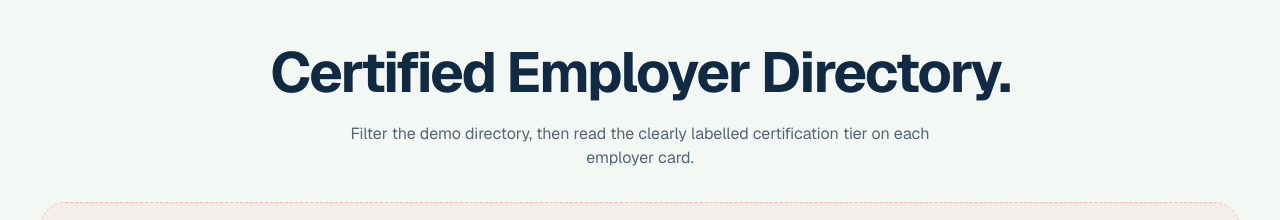
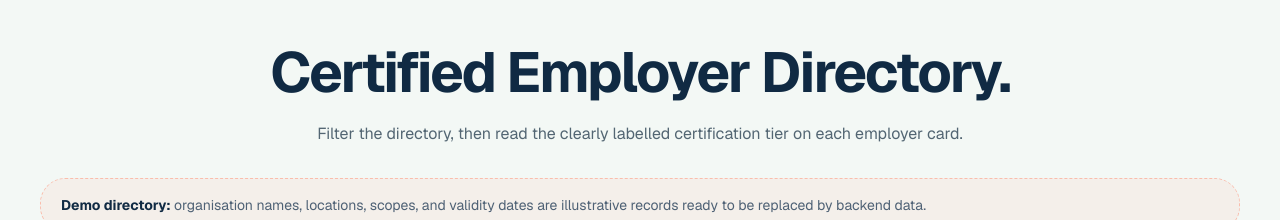
Before and after one commit to nesora-ops/ooc_website, a Next.js app: page /directory in a window 1280 px wide. Shown: the part 2600-2820 px from the top of the page. Built offline with nearby package versions, Linux system fonts and the light colour scheme; no server answers.

Commit message:
content: update directory tier guidance

```diff
--- a/src/app/directory/page.tsx
+++ b/src/app/directory/page.tsx
@@ -81,8 +81,9 @@ export default function DirectoryPage() {
           </div>
           <ProgressiveDetails className="mx-auto mt-8 max-w-5xl" label="Why independent proof matters">
             <p>
-              Bronze confirms strong foundations, Silver shows mature systems and a positive
-              employee experience, and Gold marks a workplace others can benchmark against.
+              Silver confirms strong foundations, Gold shows mature systems and a positive
+              employee experience, Platinum recognises advanced consistency, and Diamond marks a
+              workplace others can benchmark against.
             </p>
             <p>
               Certification does not replace your judgement. It gives you verified evidence before
@@ -130,7 +131,7 @@ export default function DirectoryPage() {
             Certified Employer Directory.
           </h2>
           <p className="mx-auto mt-5 max-w-2xl text-center text-muted-foreground">
-            Filter the demo directory, then read the clearly labelled certification tier on each employer card.
+            Filter the directory, then read the clearly labelled certification tier on each employer card.
           </p>
           <div className="mt-8">
             <EmployerDirectory />
```
